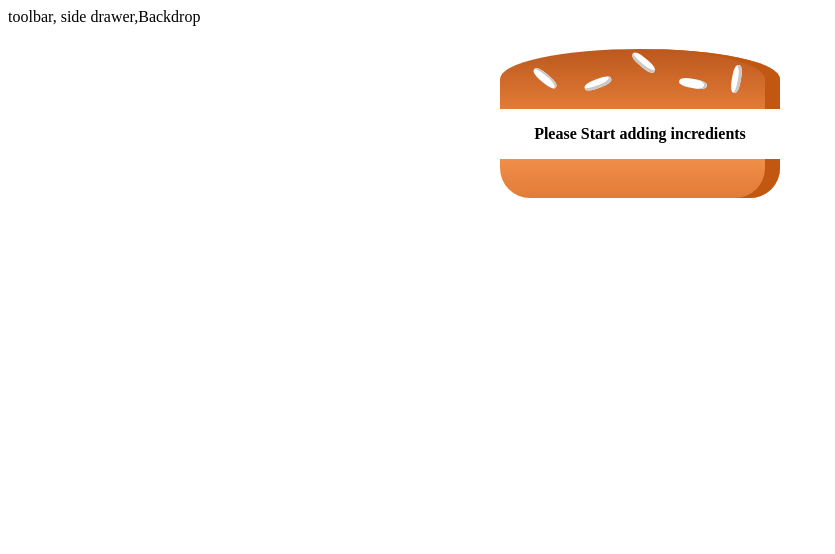
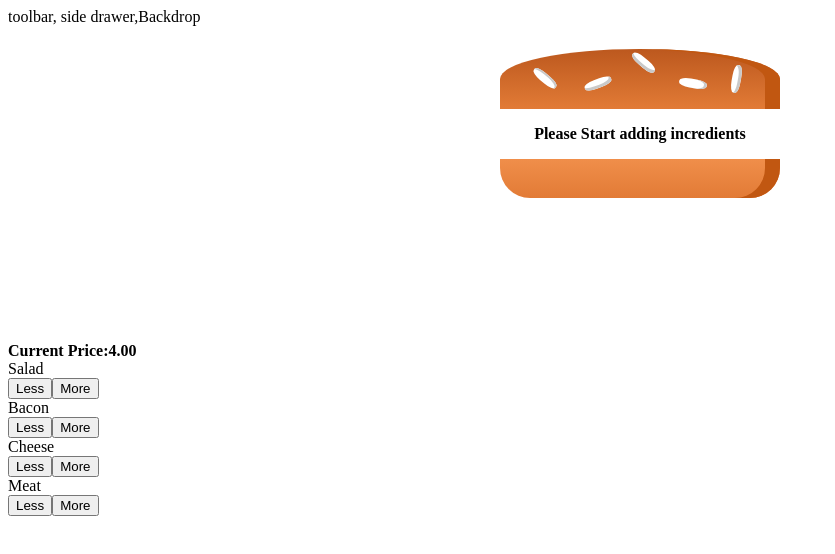
Before and after one commit to amjadsam/majorproject, a React (Create React App) app: page / in a window 1280 px wide. Shown: the top 554 px of the page, without its empty margins (0-835 px from the left). Built offline with nearby package versions, Linux system fonts and the light colour scheme.

Commit message:
added Build controls

```diff
--- a/src/App.js
+++ b/src/App.js
@@ -5,7 +5,7 @@ function App() {
   return (
     <div >
       <Layout>
-        <BurgerBuilder/>
+      <BurgerBuilder/>
       </Layout>
     </div>
   );
--- /dev/null
+++ b/src/components/Burger/BuildControls/BuildControl/BuildControl.js
@@ -0,0 +1,11 @@
+import React from "react";
+export default function BuildControl(props)
+{
+    return(
+        <div className="BuildControl">
+        <div className="Label" >{props.label}</div>
+        <button className="Less"  onClick={()=>props.ingredientHandlerRemover(props.type)} >Less</button>
+        <button className="More" onClick={()=>props.ingredientHandler(props.type)} >More</button>
+        </div>
+    );
+}
--- /dev/null
+++ b/src/components/Burger/BuildControls/BuildControls.js
@@ -0,0 +1,18 @@
+import React from "react";
+import BuildControl from "./BuildControl/BuildControl";
+export default function BuildControls(props)
+{
+    const controls=[
+        {label:"Salad",type:"salad"},
+        {label:"Bacon",type:"bacon"},
+        {label:"Cheese",type:"cheese"},
+        {label:"Meat",type:"meat"}
+    ];
+    return(
+        <div className="BuildControls">
+            <b>Current Price:{props.price.toFixed(2)}</b>
+            {controls.map((el)=><BuildControl  ingredientHandler={props.ingredientAdded}
+         ingredientHandlerRemover={props.ingredientRemoved} type={el.type} label={el.label} key={el.type}/>)}
+        </div>
+    );
+}
--- a/src/containers/BurgerBuilder/BurgerBuilder.js
+++ b/src/containers/BurgerBuilder/BurgerBuilder.js
@@ -1,5 +1,6 @@
 import React , {Component} from 'react';
 import Burger from "./../../components/Burger/Burger";
+import BuildControls from "./../../components/Burger/BuildControls/BuildControls";
 class BurgerBuilder extends Component
 {
     state={
@@ -13,11 +14,54 @@ class BurgerBuilder extends Component
         purchasable:0,
         showModal:false
     };
+    addIngredientHandler=(type)=>{
+        const oldCount=this.state.ingredients[type];
+        const updatedCount=oldCount+1;
+        const updatedIngredient={
+            ...this.state.ingredients
+        };
+        updatedIngredient[type]=updatedCount;
+        //const priceAddition=INGREDIENT_PRICES[type];
+        const oldPrice=this.state.totalPrice;
+        //const newPrice=oldPrice+priceAddition;
+        const oldPurchasable=this.state.purchasable;
+        const newPurchasable=oldPurchasable+1;
+        this.setState({
+            ingredients:updatedIngredient,
+            //totalPrice:newPrice,
+            purchasable:newPurchasable
+        });
+    }
+    removeIngredientHandler=(type)=>{
+        const oldCount=this.state.ingredients[type];
+        if(oldCount>0)
+        {
+        const updatedCount=oldCount-1;
+        const updatedIngredient={
+            ...this.state.ingredients
+        };
+        updatedIngredient[type]=updatedCount;
+        //const priceSubtraction=INGREDIENT_PRICES[type];
+        const oldPrice=this.state.totalPrice;
+        //const newPrice=oldPrice-priceSubtraction;
+        const oldPurchasable=this.state.purchasable;
+        const newPurchasable=oldPurchasable-1;
+        this.setState({
+            ingredients:updatedIngredient,
+            //totalPrice:newPrice,
+            purchasable:newPurchasable
+        });
+    }
+    }
     render()
     {
         return(
             <div>
-                <Burger ingredients={this.state.ingredients}/>
+                    <Burger ingredients={this.state.ingredients}/>
+                    <BuildControls
+                 price={this.state.totalPrice} purchasable={this.state.purchasable}
+                  ingredientAdded={this.addIngredientHandler} ingredientRemoved={this.removeIngredientHandler} />
+
             </div>
         );
     }
```
Also changed, not shown: src/components/Burger/BuildControls/BuildControl/BuildControl.css (added), src/components/Burger/BuildControls/BuildControls.css (added).
